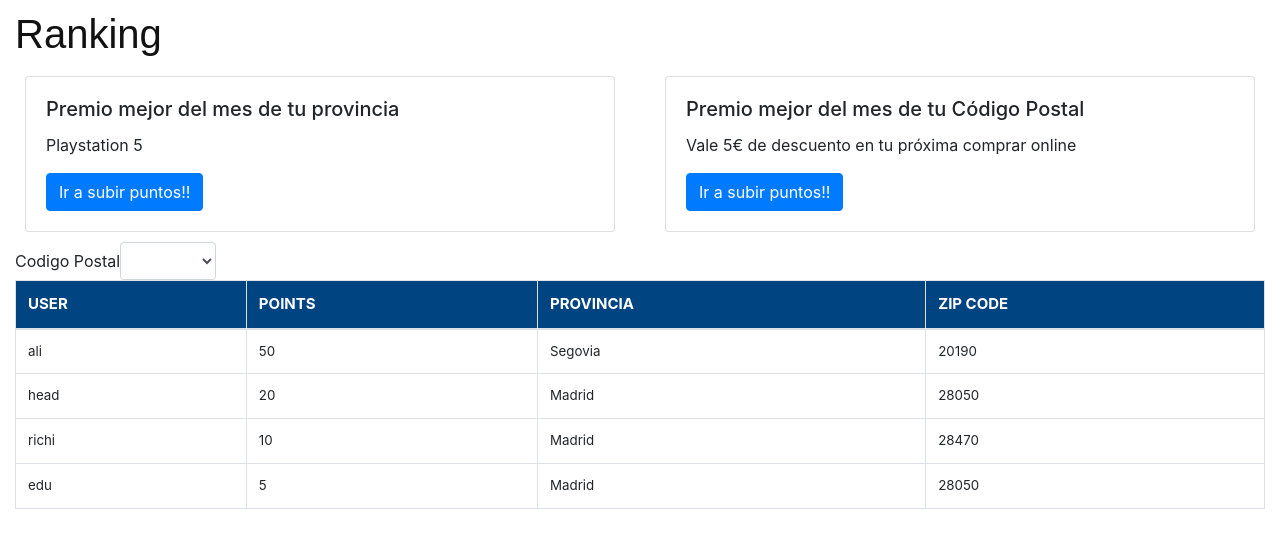
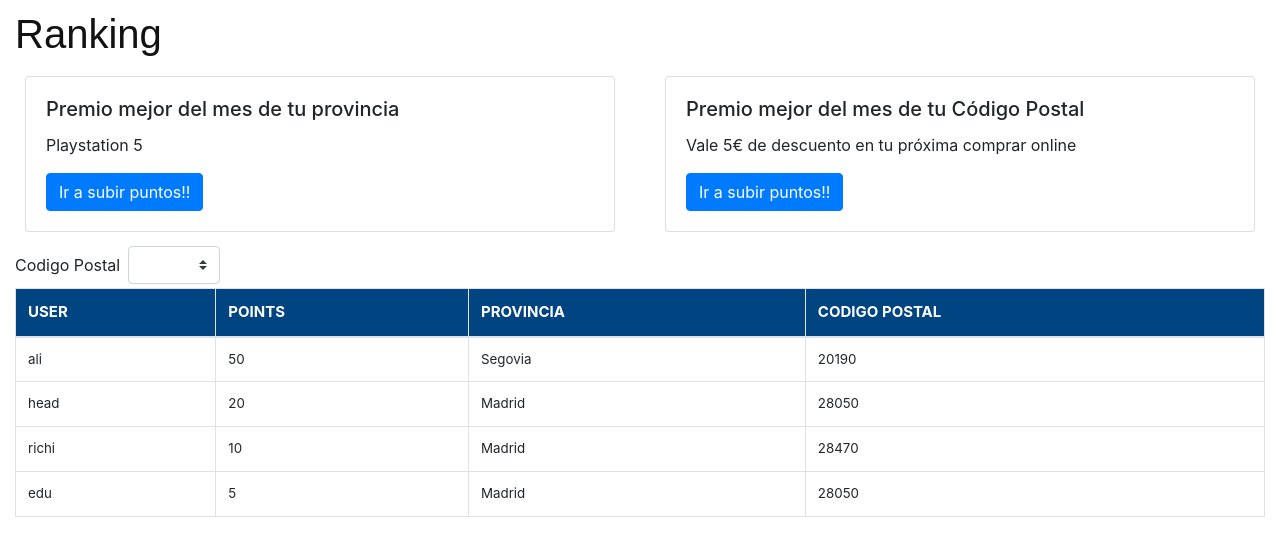
Before and after one commit to falken20/Hackathon2020_DosPiErre, a Django app: page /ranking/ in a window 1280 px wide. Shown: the part 70-626 px from the top of the page. Run offline with Django 3.2, Linux system fonts and the light colour scheme; data comes from the database, SQL or seed files in the repository; both versions use the stored data as it was after the commit; some libraries are stand-ins or nearby versions.

Commit message:
Version Estable 2.0

```diff
--- a/docker_app/views.py
+++ b/docker_app/views.py
@@ -31,21 +31,29 @@ def users_view(request):
 
 def ranking_view(request):
 
-    zip_code = ''
+    try:
+        z_code = ''
 
-    if request.POST:
-        zip_code = request.POST['zip_code']
+        if request.POST:
+            z_code = request.POST['zip_code']
 
-    if zip_code == '':
-        queryset = UserItem.objects.all().order_by('-points')
-    else:
-        queryset = UserItem.objects.all().filter(zip_code=zip_code).order_by('-points')
+        if z_code == '':
+            queryset = UserItem.objects.all().order_by('-points')
+        else:
+            queryset = UserItem.objects.all().filter(zip_code=z_code).order_by('-points')
 
-    q_zip_code = UserItem.objects.all().values('zip_code').order_by('zip_code')
+        print('ZIP CODE', z_code)
+        q_zip_code = UserItem.objects.all().values('zip_code').distinct().order_by('zip_code')
 
-    template_name = 'docker_app/ranking.html'
+        template_name = 'docker_app/ranking.html'
 
-    return render(request, template_name, {'ranking': queryset, 'zip_codes': q_zip_code})
+        return render(request, template_name, {'ranking': queryset, 'zip_codes': q_zip_code})
+
+    except Exception as err:
+        logging.error(f'\nLine: {err.__traceback__.tb_lineno} \n'
+                      f'File: {err.__traceback__.tb_frame.f_code.co_filename} \n'
+                      f'Type Error: {type(err).__name__} \n'
+                      f'Arguments:\n {err.args}')
 
 
 def ofertas_view(request):
--- a/templates/docker_app/ranking.html
+++ b/templates/docker_app/ranking.html
@@ -30,8 +30,8 @@
 
                 <form action="/ranking/" method="POST" class="form-inline"> {% csrf_token %}
                     <div class="form-group">
-                        <label for="author_id">Codigo Postal     </label>
-                        <select id="zip_code" name="zip_code" class="form-control" required onchange="this.form.submit()">
+                        <label for="zip_code" class="my-1 mr-2">Codigo Postal</label>
+                        <select id="zip_code" name="zip_code" class="custom-select my-1 mr-sm-2" required onchange="this.form.submit()">
                             <option value=""></option>
                           {% for element in zip_codes %}
                             <option value={{ element.zip_code }}>{{ element.zip_code }}</option>
@@ -46,7 +46,7 @@
                             <th>User</th>
                             <th>Points</th>
                             <th>Provincia</th>
-                            <th>Zip code</th>
+                            <th>Codigo Postal</th>
                         </tr>
                     </thead>
                     <tbody>
```
Also changed, not shown: db.sqlite3.
